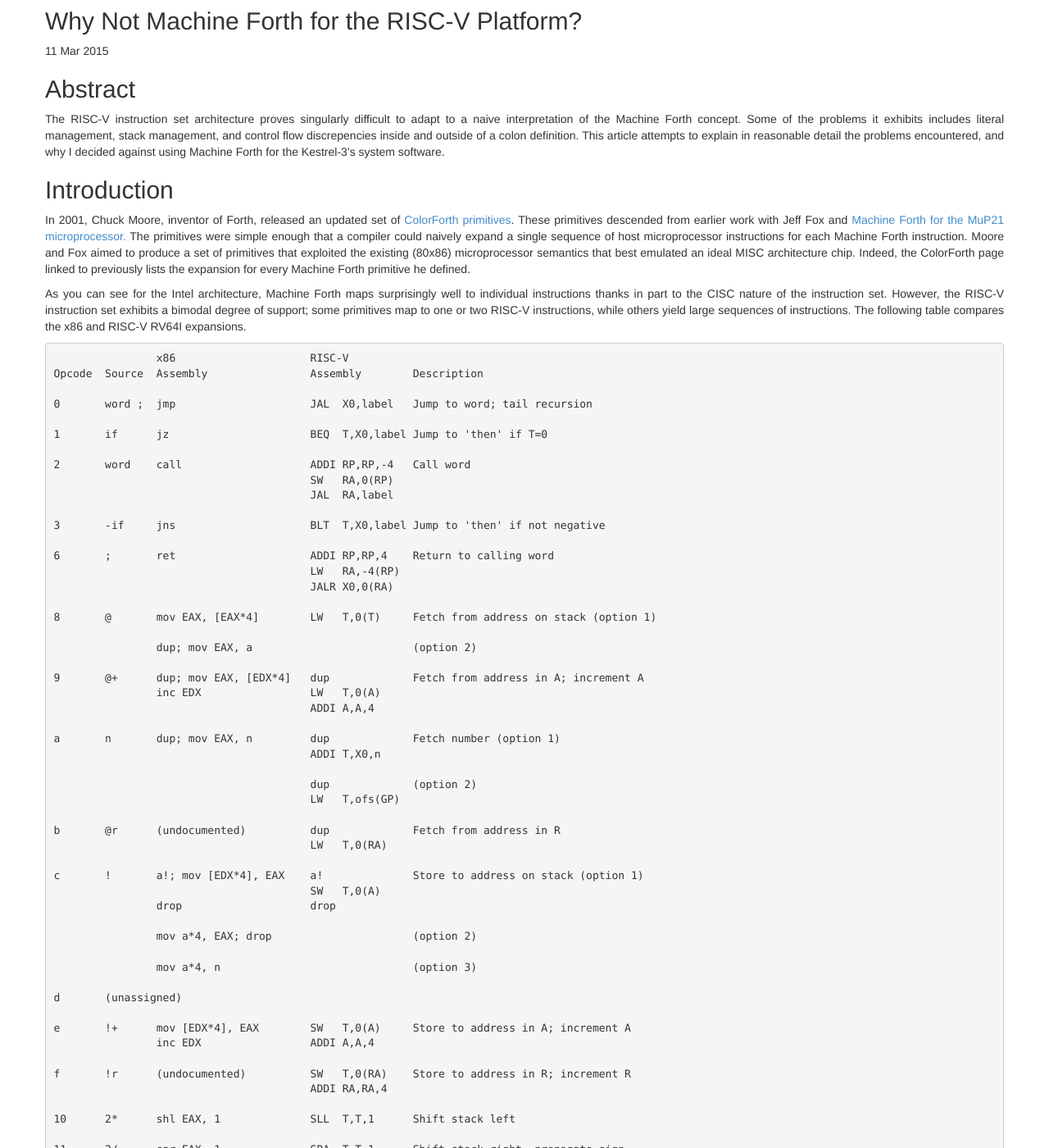
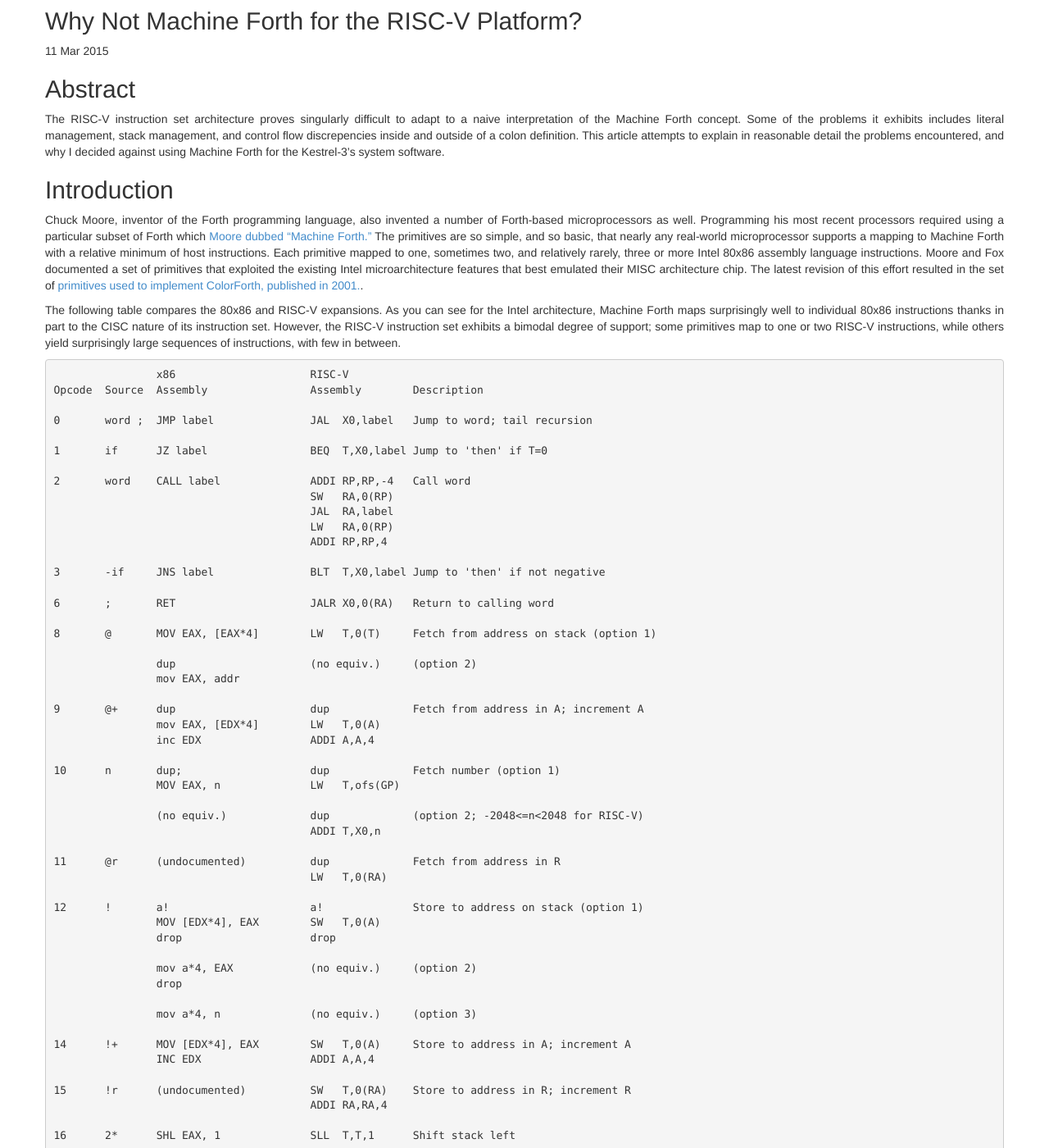
Before and after one commit to KestrelComputer/kestrel, a Jekyll site: the page built from _posts/2015-03-11-why-not-machine-forth.md, in a window 1280 px wide and 1400 px high, scrolled down 254 px. Shown: the whole window at 82% size. Built offline with Jekyll 4.4.1, drawn with Linux system fonts in a browser that asks for light colours; Markdown is read by kramdown in place of the engine named in the settings; some of the changed text lies outside the part shown.

Commit message:
Refining the article.

```diff
--- a/_posts/2015-03-11-why-not-machine-forth.md
+++ b/_posts/2015-03-11-why-not-machine-forth.md
@@ -12,126 +12,133 @@
 
 ## Introduction
 
-In 2001, Chuck Moore, inventor of Forth, released an updated set of [ColorForth primitives](http://colorforth.com/forth.html).
-These primitives descended from earlier work with Jeff Fox and [Machine Forth for the MuP21 microprocessor.](http://www.ultratechnology.com/mfp21.htm)
-The primitives were simple enough that a compiler could naively expand a single sequence of host microprocessor instructions for each Machine Forth instruction.
-Moore and Fox aimed to produce a set of primitives that exploited the existing (80x86) microprocessor semantics that best emulated an ideal MISC architecture chip.
-Indeed, the ColorForth page linked to previously lists the expansion for every Machine Forth primitive he defined.
+Chuck Moore, inventor of the Forth programming language, also invented a number of Forth-based microprocessors as well.
+Programming his most recent processors required using a particular subset of Forth which [Moore dubbed "Machine Forth."](http://www.ultratechnology.com/mfp21.htm)
+The primitives are so simple, and so basic, that nearly any real-world microprocessor supports a mapping to Machine Forth with a relative minimum of host instructions.
+Each primitive mapped to one, sometimes two, and relatively rarely, three or more Intel 80x86 assembly language instructions.
+Moore and Fox documented a set of primitives that exploited the existing Intel microarchitecture features that best emulated their MISC architecture chip.
+The latest revision of this effort resulted in the set of [primitives used to implement ColorForth, published in 2001.](http://colorforth.com/forth.html).
 
-As you can see for the Intel architecture, Machine Forth maps surprisingly well to individual instructions thanks in part to the CISC nature of the instruction set.
-However, the RISC-V instruction set exhibits a bimodal degree of support; some primitives map to one or two RISC-V instructions, while others yield large sequences of instructions.
-The following table compares the x86 and RISC-V RV64I expansions.
+The following table compares the 80x86 and RISC-V expansions.
+As you can see for the Intel architecture, Machine Forth maps surprisingly well to individual 80x86 instructions thanks in part to the CISC nature of its instruction set.
+However, the RISC-V instruction set exhibits a bimodal degree of support; some primitives map to one or two RISC-V instructions, while others yield surprisingly large sequences of instructions, with few in between.
 
                     x86                     RISC-V
     Opcode  Source  Assembly                Assembly        Description
 
-    0       word ;  jmp                     JAL  X0,label   Jump to word; tail recursion
+    0       word ;  JMP label               JAL  X0,label   Jump to word; tail recursion
 
-    1       if      jz                      BEQ  T,X0,label Jump to 'then' if T=0
+    1       if      JZ label                BEQ  T,X0,label Jump to 'then' if T=0
 
-    2       word    call                    ADDI RP,RP,-4   Call word
+    2       word    CALL label              ADDI RP,RP,-4   Call word
                                             SW   RA,0(RP)
                                             JAL  RA,label
+                                            LW   RA,0(RP)
+                                            ADDI RP,RP,4
 
-    3       -if     jns                     BLT  T,X0,label Jump to 'then' if not negative
+    3       -if     JNS label               BLT  T,X0,label Jump to 'then' if not negative
 
-    6       ;       ret                     ADDI RP,RP,4    Return to calling word
-                                            LW   RA,-4(RP)
-                                            JALR X0,0(RA)
+    6       ;       RET                     JALR X0,0(RA)   Return to calling word
 
-    8       @       mov EAX, [EAX*4]        LW   T,0(T)     Fetch from address on stack (option 1)
+    8       @       MOV EAX, [EAX*4]        LW   T,0(T)     Fetch from address on stack (option 1)
 
-                    dup; mov EAX, a                         (option 2)
+                    dup                     (no equiv.)     (option 2)
+                    mov EAX, addr
 
-    9       @+      dup; mov EAX, [EDX*4]   dup             Fetch from address in A; increment A
-                    inc EDX                 LW   T,0(A)
-                                            ADDI A,A,4
+    9       @+      dup                     dup             Fetch from address in A; increment A
+                    mov EAX, [EDX*4]        LW   T,0(A)
+                    inc EDX                 ADDI A,A,4
 
-    a       n       dup; mov EAX, n         dup             Fetch number (option 1)
+    10      n       dup;                    dup             Fetch number (option 1)
+                    MOV EAX, n              LW   T,ofs(GP)
+
+                    (no equiv.)             dup             (option 2; -2048<=n<2048 for RISC-V)
                                             ADDI T,X0,n
 
-                                            dup             (option 2)
-                                            LW   T,ofs(GP)
-
-    b       @r      (undocumented)          dup             Fetch from address in R
+    11      @r      (undocumented)          dup             Fetch from address in R
                                             LW   T,0(RA)
 
-    c       !       a!; mov [EDX*4], EAX    a!              Store to address on stack (option 1)
-                                            SW   T,0(A)
+    12      !       a!                      a!              Store to address on stack (option 1)
+                    MOV [EDX*4], EAX        SW   T,0(A)
                     drop                    drop
 
-                    mov a*4, EAX; drop                      (option 2)
+                    mov a*4, EAX            (no equiv.)     (option 2)
+                    drop
 
-                    mov a*4, n                              (option 3)
+                    mov a*4, n              (no equiv.)     (option 3)
 
-    d       (unassigned)
+    14      !+      MOV [EDX*4], EAX        SW   T,0(A)     Store to address in A; increment A
+                    INC EDX                 ADDI A,A,4
 
-    e       !+      mov [EDX*4], EAX        SW   T,0(A)     Store to address in A; increment A
-                    inc EDX                 ADDI A,A,4
-
-    f       !r      (undocumented)          SW   T,0(RA)    Store to address in R; increment R
+    15      !r      (undocumented)          SW   T,0(RA)    Store to address in R; increment R
                                             ADDI RA,RA,4
 
-    10      2*      shl EAX, 1              SLL  T,T,1      Shift stack left
+    16      2*      SHL EAX, 1              SLL  T,T,1      Shift stack left
 
-    11      2/      sar EAX, 1              SRA  T,T,1      Shift stack right, propagate sign
+    17      2/      SAR EAX, 1              SRA  T,T,1      Shift stack right, propagate sign
 
-    12      -       not EAX                 XORI T,T,-1     Ones complement stack
+    18      -       NOT EAX                 XORI T,T,-1     Ones complement stack
 
-    14      and     and EAX, [ESI]; nip     LW   T1,0(SP)   And to stack (option 1)
-                                            AND  T,T,T1
+    19      and     AND EAX, [ESI]          LW   T1,0(SP)   And to stack (option 1)
+                    nip                     AND  T,T,T1
                                             nip
 
-                    and EAX, n              ANDI T,T,n      (option 2) (-2048<=n<2048 for RISC-V)
+                    AND EAX, n              ANDI T,T,n      (option 2; -2048<=n<2048 for RISC-V)
 
-    15      or      xor EAX, [ESI]; nip     LW   T1,0(SP)   Exclusive-or to stack (option 1)
-                                            XOR  T,T,T1
+    21      or      XOR EAX, [ESI]          LW   T1,0(SP)   Exclusive-or to stack (option 1)
+                    nip                     XOR  T,T,T1
                                             nip
 
-                    xor EAX, n              XORI T,T,n      (option 2) (-2048<=n<2048 for RISC-V)
+                    XOR EAX, n              XORI T,T,n      (option 2; -2048<=n<2048 for RISC-V)
 
-    16      +       add EAX, [ESI]; nip     LW   T1,0(SP)   Add to stack (option 1)
-                                            ADD  T,T,T1
+    22      +       ADD EAX, [ESI]          LW   T1,0(SP)   Add to stack (option 1)
+                    nip                     ADD  T,T,T1
                                             nip
 
-                    add EAX, n              ADDI T,T,n      (option 2) (-2048<=n<2048 for RISC-V)
+                    ADD EAX, n              ADDI T,T,n      (option 2; -2048<=n<2048 for RISC-V)
 
-    17      *+      (unused)                (unused)        Multiply step
+    23      *+      (unused)                (unused)        Multiply step
 
-    18      push    push EAX; drop          ADDI RP,RP,-4   Push stack onto Return
-                                            SW   RA,0(RP)
+    24      push    PUSH EAX                ADDI RP,RP,-4   Push stack onto Return
+                    drop                    SW   RA,0(RP)
                                             ORI  RA,X0,T
                                             drop
 
-    19      a       dup; mov EAX, EDX       dup             Load A register onto stack
-                                            ORI  T,X0,A
+    25      a       dup                     dup             Load A register onto stack
+                    MOV EAX, EDX            ORI  T,X0,A
 
-    1a      dup     lea ESI, ESI-4;         ADDI SP,SP,-4   Duplicate top of stack
-                    mov [ESI], EAX          SW   T,0(SP)
+    26      dup     LEA ESI, ESI-4          ADDI SP,SP,-4   Duplicate top of stack
+                    MOV [ESI], EAX          SW   T,0(SP)
 
-    1b      over    dup; mov EAX, [ESI+4]   dup             Load 2nd datum onto stack
-                                            LW   T,4(SP)
+    27      over    dup                     dup             Load 2nd datum onto stack
+                    MOV EAX, [ESI+4]        LW   T,4(SP)
 
-    1c      pop     dup; pop EAX            dup             Pop Return onto stack
-                                            ORI  T,X0,RA
+    28      pop     dup                     dup             Pop Return onto stack
+                    POP EAX                 ORI  T,X0,RA
                                             LW   RA,0(RP)
                                             ADDI RP,RP,4
 
-    1d      a!      mov EDX, EAX; drop      ORI  A,X0,T     Store stack into A register
-                                            drop
+    29      a!      MOV EDX, EAX            ORI  A,X0,T     Store stack into A register
+                    drop                    drop
 
-    1e      drop    lodsd                   LW   T,0(SP)    Discard stack
+    30      drop    LODSD                   LW   T,0(SP)    Discard stack
                                             ADDI SP,SP,4
 
-    1f      nop     nop                     ORI  X0,X0,0    Do nothing
+    31      nop     NOP                     ORI  X0,X0,0    Do nothing
 
-    n/a     nip     lea ESI,[ESI+4]         ADDI SP,SP,4    Pops the 2nd top of stack.
+    n/a     nip     LEA ESI,[ESI+4]         ADDI SP,SP,4    Pops the 2nd top of stack.
 
 
 ## Tail-Call Optimization
 
 Machine Forth requires tail-call optimization to enable simple looping constructs without bulking up the compiler with immediate words.
-Intel CPUs support this relatively easily, requiring the compiler to back-patch previously deposited code.
+For example, a program to iterate all integers between 0 and 99 for a popular song might look like:
+
+    : bottles ( n -- )   ...etc... ;
+    : song0 ( n -- )     IF DUP bottles -1 + song0 ; THEN DROP ;
+    : song ( -- )        99 song0 ;
+
+Intel CPUs support this relatively easily, requiring the compiler to back-patch only one previously deposited byte of code.
 I illustrate the process below, with the caret representing the compiler's current input pointer:
 
     foo bar ;               foo bar ;               foo bar ;
@@ -146,7 +153,8 @@
 Only when it attempts to compile `;` will the compiler look behind in the instruction stream, and realize that it previously compiled a `CALL` instruction.
 It then understands that it can translate the `CALL` to a `JMP`, and thus, tail-call optimization completes.
 
-For the RISC-V architecture, code becomes significantly more complex.
+For the RISC-V architecture, things become more complex in one of two ways.
+If we elect to save the return address (RA) register at the time we call our first subroutine, we find we need to back-patch across multiple bytes on every subroutine call we wish to compile:
 
 
     foo bar ;               foo bar ;               foo bar ;
@@ -162,9 +170,15 @@
 
 
 Note how the simple act of compiling a second subroutine call requires back-patching to avoid grotesquely wasting memory with redundant return stack manipulations.
-Unfortunately, back-patching cannot occur if we need the top return stack value for any reason between subroutine calls.
+Unfortunately, back-patching cannot occur if we need the top return stack value for any reason between subroutine calls.  After compiling the semicolon, we back-patch again, replacing three instructions with a single `JAL X0,label` instruction.
 
-After compiling the semicolon, we back-patch again, replacing three instructions with a single `JAL X0,label` instruction.
+The other approach involves unconditionally saving the return address for a subroutine using standard prolog and epilog instructions.
+In this case, we trade on-demand return stack management for two new problems:
+
+* The return stack necessarily behaves differently than the data stack.  The `DSP` register would point *to the second top of stack* value, while the `RSP` pointer would have to *space reserved for, but not yet set to, the top of return stack*, since the top sits in the `RA` register on subroutine entry and exit.
+* Consider the definition of `song0` in the example provided above.  When referenced inside the `song` top-level definition, it points *to* the start of the `song0` definition's code.  When used inside of `song0` itself, however, it points to code *just beyond that necessary to preserve the `RA` register contents*.  If it didn't we'd corrupt the return stack upon re-entry.
+
+As you can see, the compiler becomes significantly more complicated regardless of the approach taken.
 
 
 ## Literal Management
@@ -173,20 +187,34 @@
 If this happens, working with numeric literals proves as easy as it would for Intel architecture CPUs.
 However, with roughly equal frequency in my experience, you'll want to express an address of a buffer, variable, or even call-back word.
 With RAM starting at $0100000000000000 in the Kestrel-3, these literals fall well outside of the +/-2KiB range; these require indirection to load into a CPU register for processing.
-For this purpose, RISC-V software reserves a register to point to a pool of literals, known as the "global pointer."
+For this purpose, RISC-V software reserves a register to point to a pool of literals, known as the "global pointer", or GP for short.
 
 Each colon definition will need to initialize this global pointer if the compiler finds out that it's required.
 The compiler will need to reset the global pointer after it completes a run of subroutine calls as well, for at least one of the subroutines will alter the global pointer for its own needs.
 
 During compilation, the compiler must maintain a table of constants in a separate block of memory from the compiled program, for the compiler doesn't know how big the program will end up becoming.
-Since the beginning of a procedure will remain constant throughout compilation, we can reasonably expect the compiler to use negative offsets from the global pointer.
+We can reasonably expect the compiler to use negative offsets from the global pointer, as doing anything else requires maintaining relative offset relocations, further complecting the compiler.
 Remember that an index may range from -2048 to 2047, inclusive.
 This practically limits the *combined constants and program space* to 2KiB.
 The compiler will need to continually monitor for global offsets that fall outside this range.
 
+Here's how it all works together; assume that `foo bar 4096 baz ;` represents the contents of a colon definition.  Then,
+
+    foo bar 4096 baz ;		foo bar 4096 baz ;      foo bar 4096 baz ;
+        ^                          ^                            ^
+
+    JAL RA,foo             JAL RA,foo               WORD  4096
+                           JAL RA,bar               JAL   RA,foo
+                                                    JAL   RA,bar
+                                                    ADDI  SP,SP,-4
+                                                    SW    T,0(SP)
+                                                    AUIPC GP,0
+                                                    LW    T,-24(GP)
+
+we see that when compiling the number too large for immediate encoding, we allocate a spot in external memory for it at the start of the routine, and reference it via a negative offset from the global pointer.  Note how the compiler had to logically, if not physically, make space for the literal at the start of the definition.  The compiler will also need to remember whether or not it has to re-initialize the GP register, so as to not emit redundant code.
+
 When laying the procedure down in memory for the last time, the compiler will need to place the constants pool first, and then the code thereafter.
 This means the compiler cannot know the word's actual address until after it lays down the constant pool.
-Thankfully, the RISC-V instruction set is fully position independent.
 
 
 ## Code Bloat
```
Also changed, not shown: other parts of _posts/2015-03-11-why-not-machine-forth.md (+1 -1 lines).
